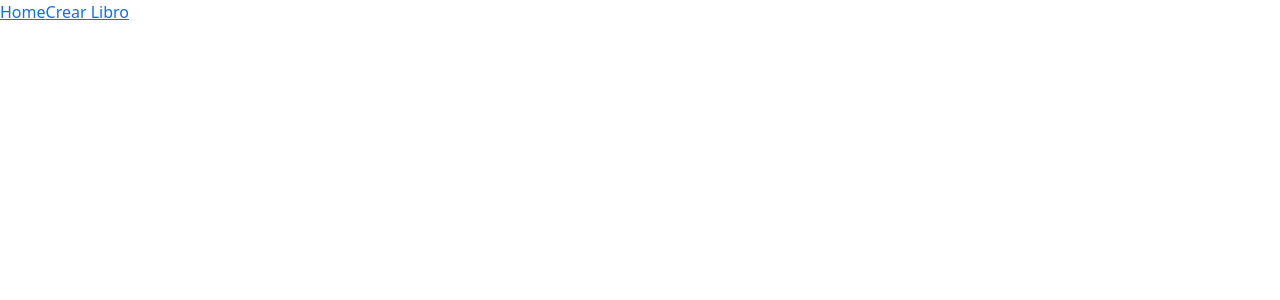
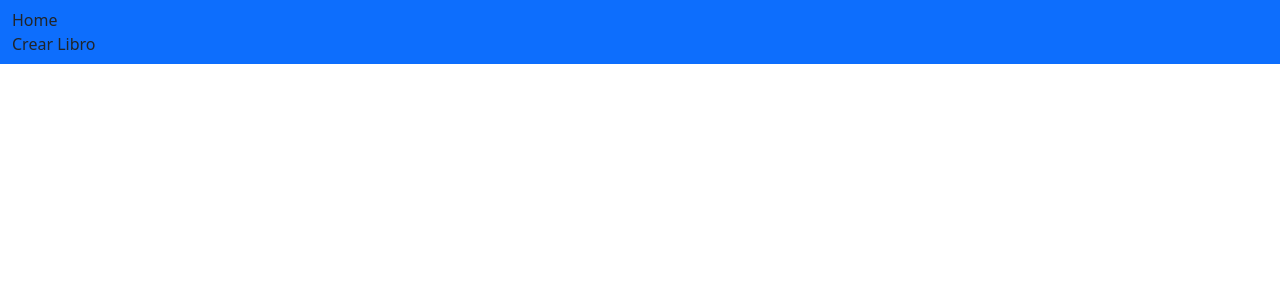
Before and after one commit to maye156/tienda-libros, a React (Create React App) app: page / in a window 1280 px wide. Shown: the top 300 px of the page. Built offline with nearby package versions, Linux system fonts and the light colour scheme.

Commit message:
Estilos menú

```diff
--- a/src/components/Navar.js
+++ b/src/components/Navar.js
@@ -1,11 +1,14 @@
 import { Link } from "react-router-dom";
 
-export default function Navar(){
-    return(
-        <div>
-            <Link to="/">Home</Link>
-            <Link to="/crear">Crear Libro</Link>
-
-        </div>
+export default function Navar() {
+    return (
+        <nav class="navbar bg-primary" data-bs-theme="dark">
+            <div class="container-fluid">
+                <Link className="nav-link active" to="/">Home</Link>
+            </div>
+            <div class="container-fluid">
+                <Link className="nav-link" to="/crear">Crear Libro</Link>
+            </div>
+        </nav>
     )
 }
--- a/src/pages/crate.js
+++ b/src/pages/crate.js
@@ -77,8 +77,7 @@ export function Create() {
     return (
         <div className="container">
         <Layout>
-
-            <form onSubmit={handleSubmit}>
+                <form onSubmit={handleSubmit}>
                 <div className="row g-2" >
                     <label>Titulo:</label>
                     <input type="text" onChange={handleChange} value={titulo} name="titulo" />
```
